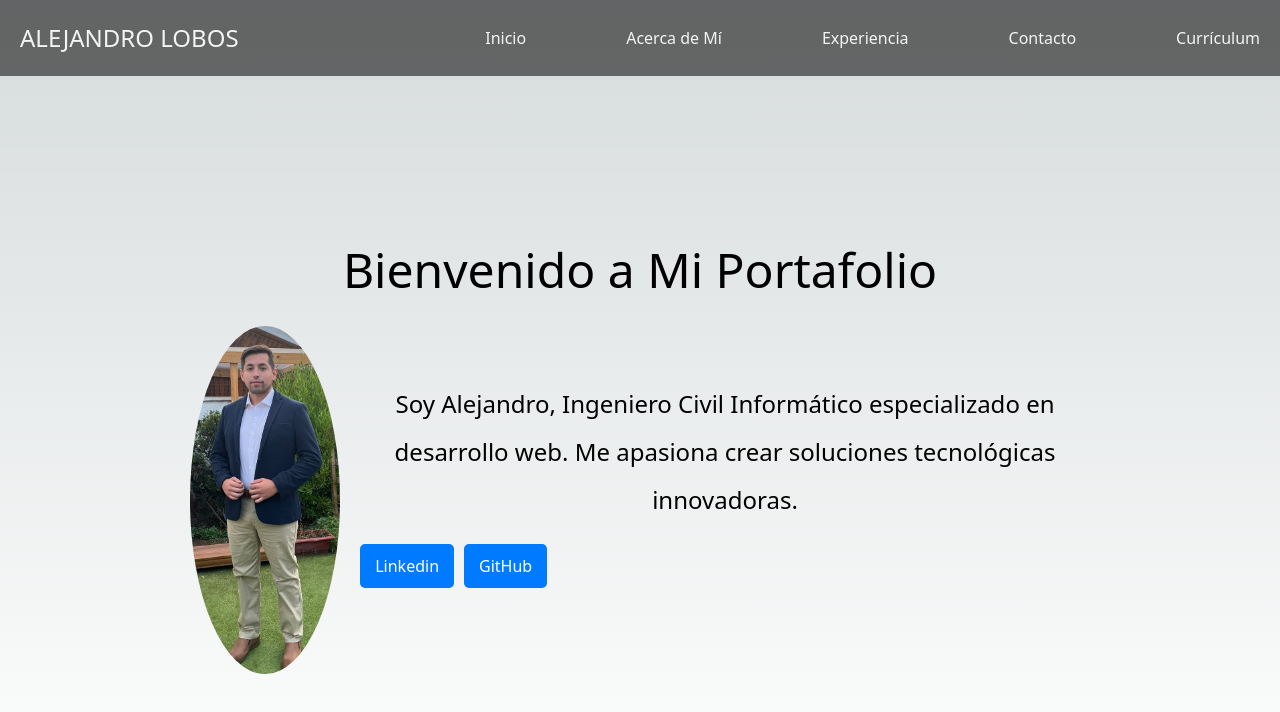
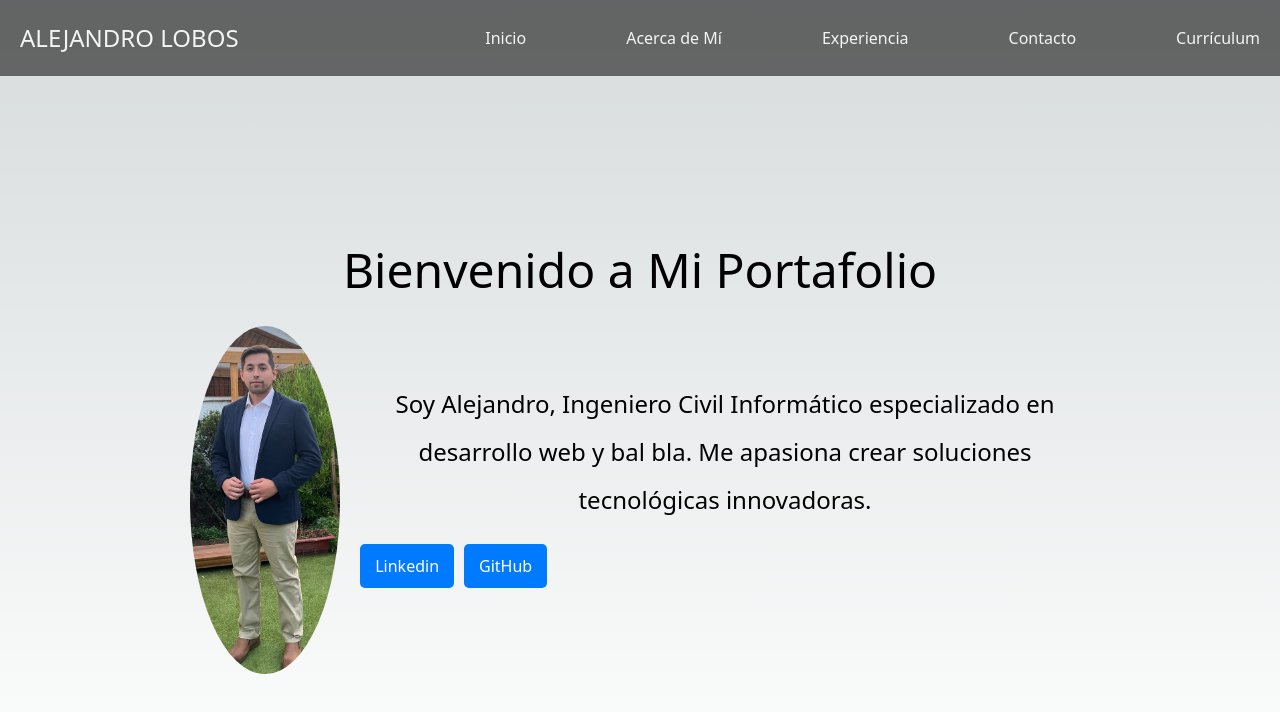
Before and after one commit to alejandro-lobos/PaginaPersonal, a Next.js app: page / in a window 1280 px wide. Shown: the top 712 px of the page. Built offline with nearby package versions, Linux system fonts and the light colour scheme.

Commit message:
Prueba rama ale

```diff
--- a/pages/index.jsx
+++ b/pages/index.jsx
@@ -29,7 +29,7 @@ export default function Home() {
 
           <div className={styles.profileContent}>
             <p className={styles.description}>
-              Soy Alejandro, Ingeniero Civil Informático especializado en desarrollo web. Me apasiona crear soluciones tecnológicas innovadoras.
+              Soy Alejandro, Ingeniero Civil Informático especializado en desarrollo web y bal bla. Me apasiona crear soluciones tecnológicas innovadoras.
             </p>
             <div className={styles.profileLinks}>
               <a href="https://www.linkedin.com/in/alejandro-lobos-arenas/" target="_blank" rel="noopener noreferrer" className={styles.linkButton}>Linkedin</a>
```
